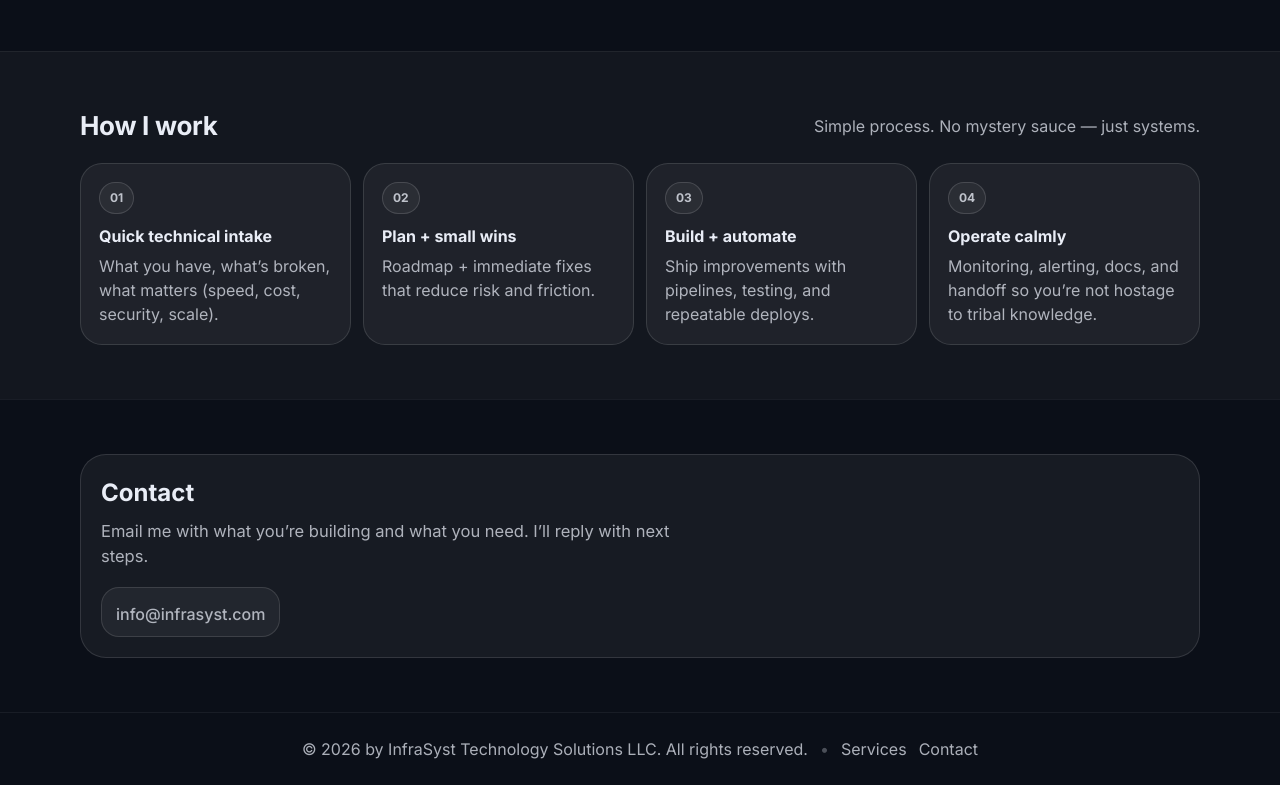
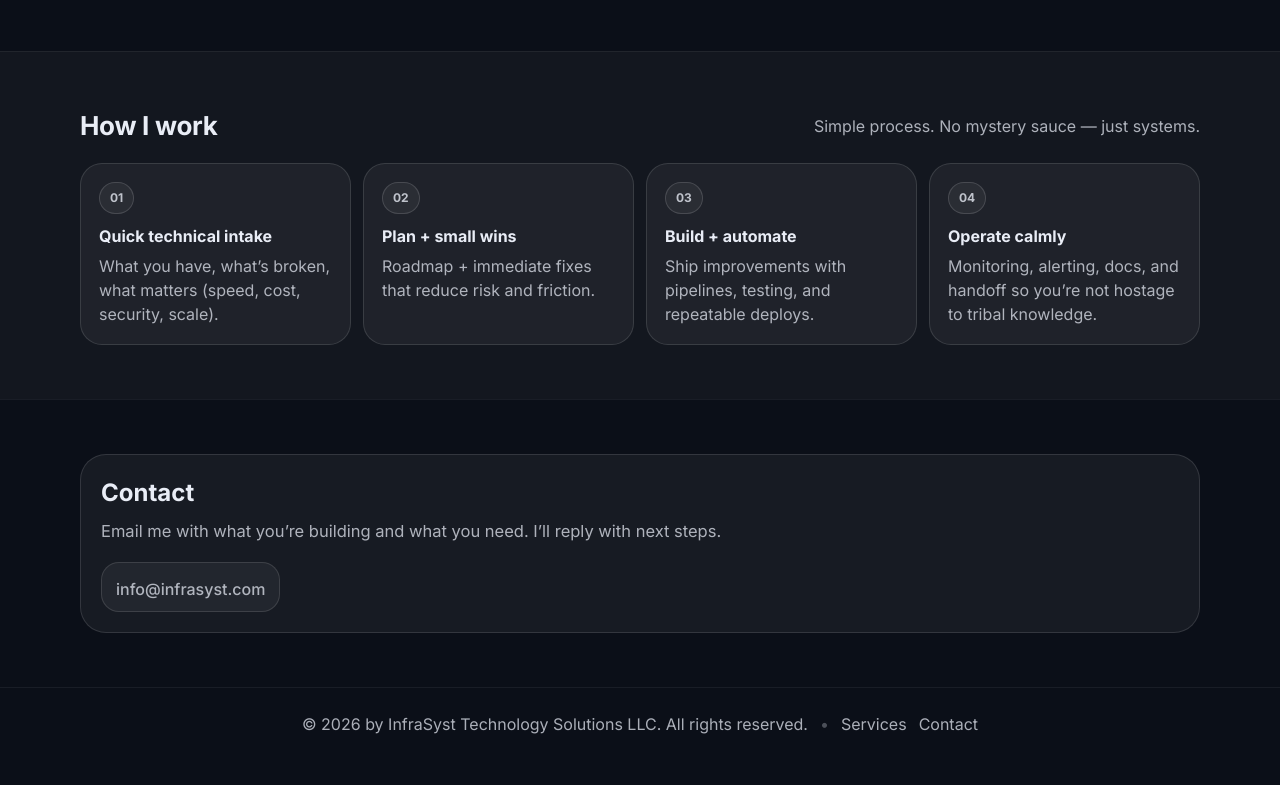
Before and after one commit to infrasyst-org/infrasyst-site, a plain HTML site: page index.html in a window 1280 px wide. Shown: the part 1076-1861 px from the top of the page. After the commit the page ends 1836 px from the top, so only its background shows below. Drawn offline with Linux system fonts and the light colour scheme.

Commit message:
GUI fixes with Contact Box

```diff
--- a/index.html
+++ b/index.html
@@ -196,9 +196,7 @@ $ curl -s https://api.example.com/health
         <div class="contact contact--simple">
           <div>
             <h2>Contact</h2>
-            <p class="sub">
-              Email me with what you’re building and what you need. I’ll reply with next steps.
-            </p>
+            <p class="sub sub--nowrap">Email me with what you’re building and what you need. I’ll reply with next steps.</p>
 
             <div class="contact__meta">
               <div class="meta">
--- a/styles.css
+++ b/styles.css
@@ -139,6 +139,7 @@ h1{
   font-size: 16.5px;
   max-width: 58ch;
 }
+.sub--nowrap{ white-space: nowrap; }
 .note{
   margin: 0 0 16px 0;
   color: rgba(233,237,246,.78);
```
